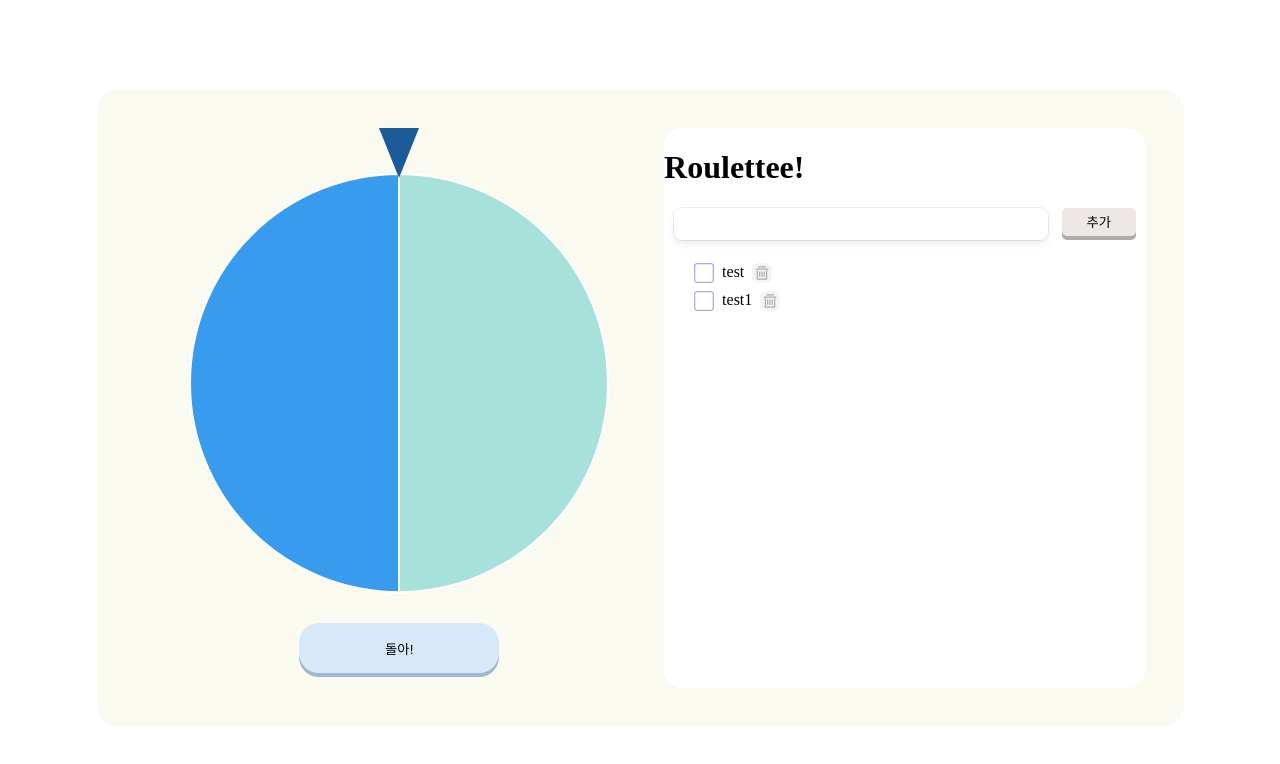
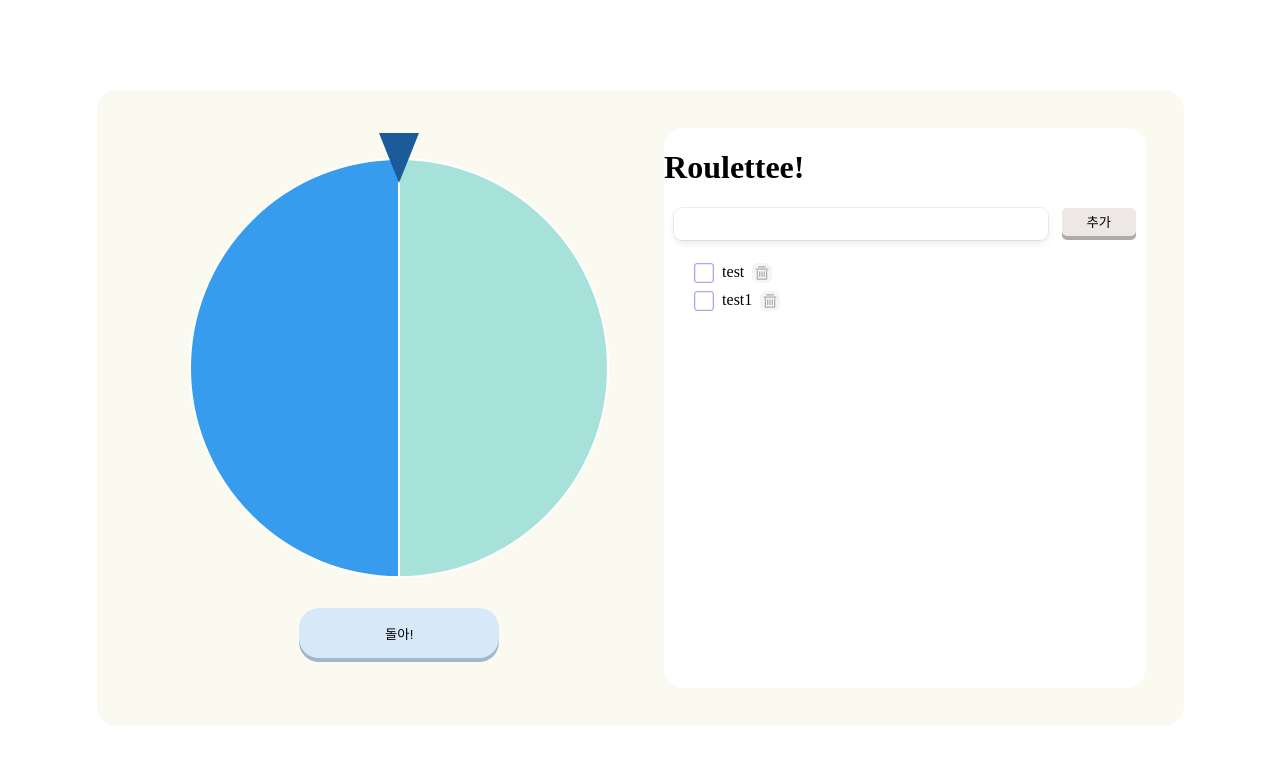
Before and after one commit to Yun-D/roulettee, a React (Create React App) app: page / in a window 1280 px wide. Shown: the top 764 px of the page. Built offline with nearby package versions, Linux system fonts and the light colour scheme.

Commit message:
🐛Fix: 룰렛 바늘이 화면 비율이 변경돼도 같은 자리에 있도록 수정

```diff
--- a/src/components/Roulette.js
+++ b/src/components/Roulette.js
@@ -52,6 +52,7 @@ const Roulette = () => {
 
   return (
     <div className="rouletteArea">
+      <div className="checkingRoulette">
         <div className="triangle" />
         <Pie
           data={rouletteData}
@@ -62,6 +63,7 @@ const Roulette = () => {
           id="goMove"
           //FIXME: 반응형으로 크기 바꾸고 위로 넘기기
         />
+      </div>
 
       <div>
         <button onClick={spin} className="rouBtn">
--- a/src/components/Style.css
+++ b/src/components/Style.css
@@ -23,9 +23,14 @@
   border-left: 20px solid transparent;
   border-right: 20px solid transparent;
   border-top: 50px solid #1c5b99;
+  z-index: 1;
   position: absolute;
-  z-index: 1;
-  top: 0;
+  top: -6%;
+  left: 50%;
+  transform: translateX(-50%);
+}
+.checkingRoulette {
+  position: relative;
 }
 
 .rouletteArea {
@@ -34,8 +39,6 @@
   justify-content: center;
   display: flex;
   flex-direction: column;
-  position: relative;
-  padding-top: 30px;
 }
 .roulette {
   transition: all ease 1s;
```
Lines whose indentation alone changed are shown as unchanged.
